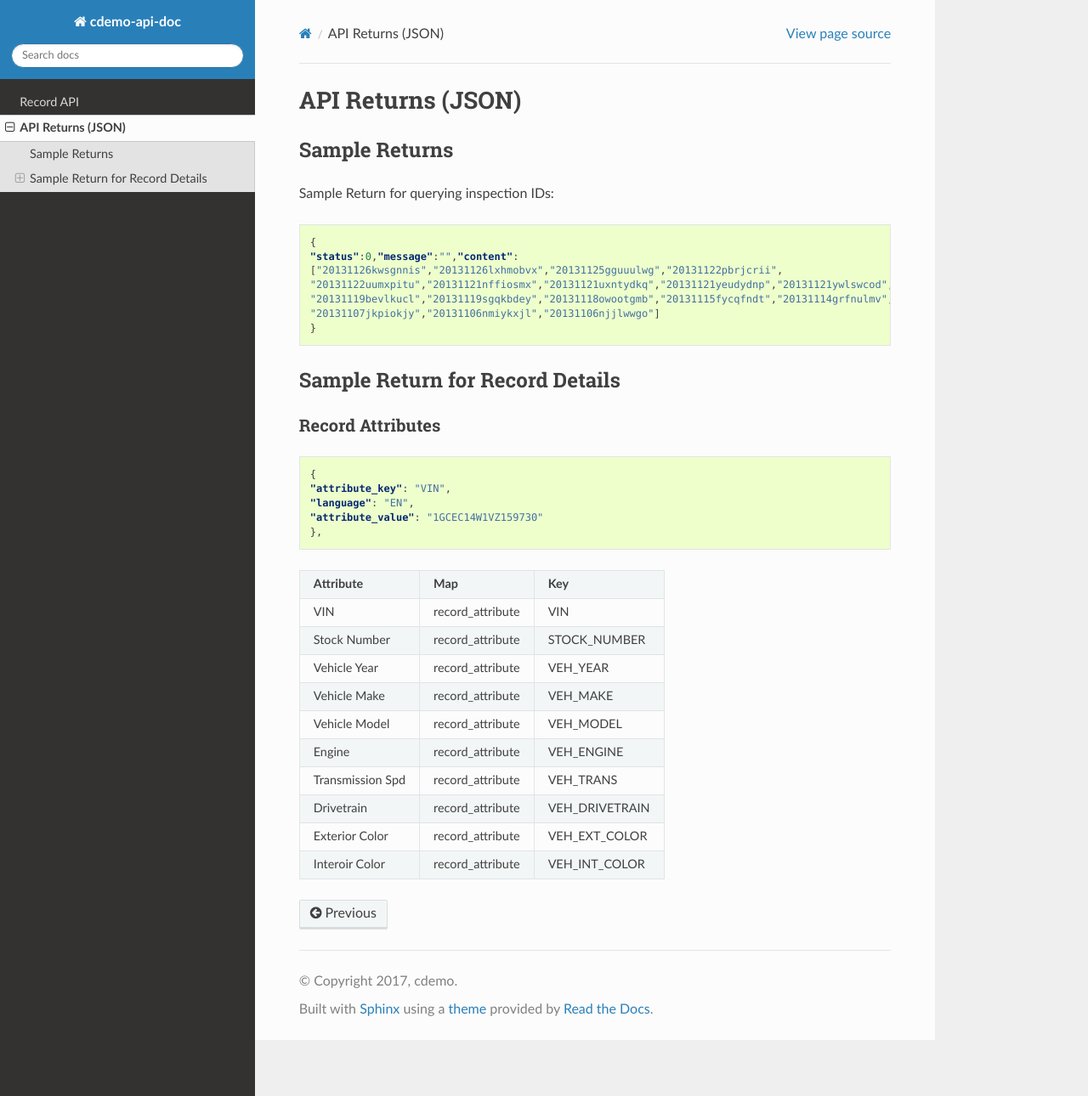
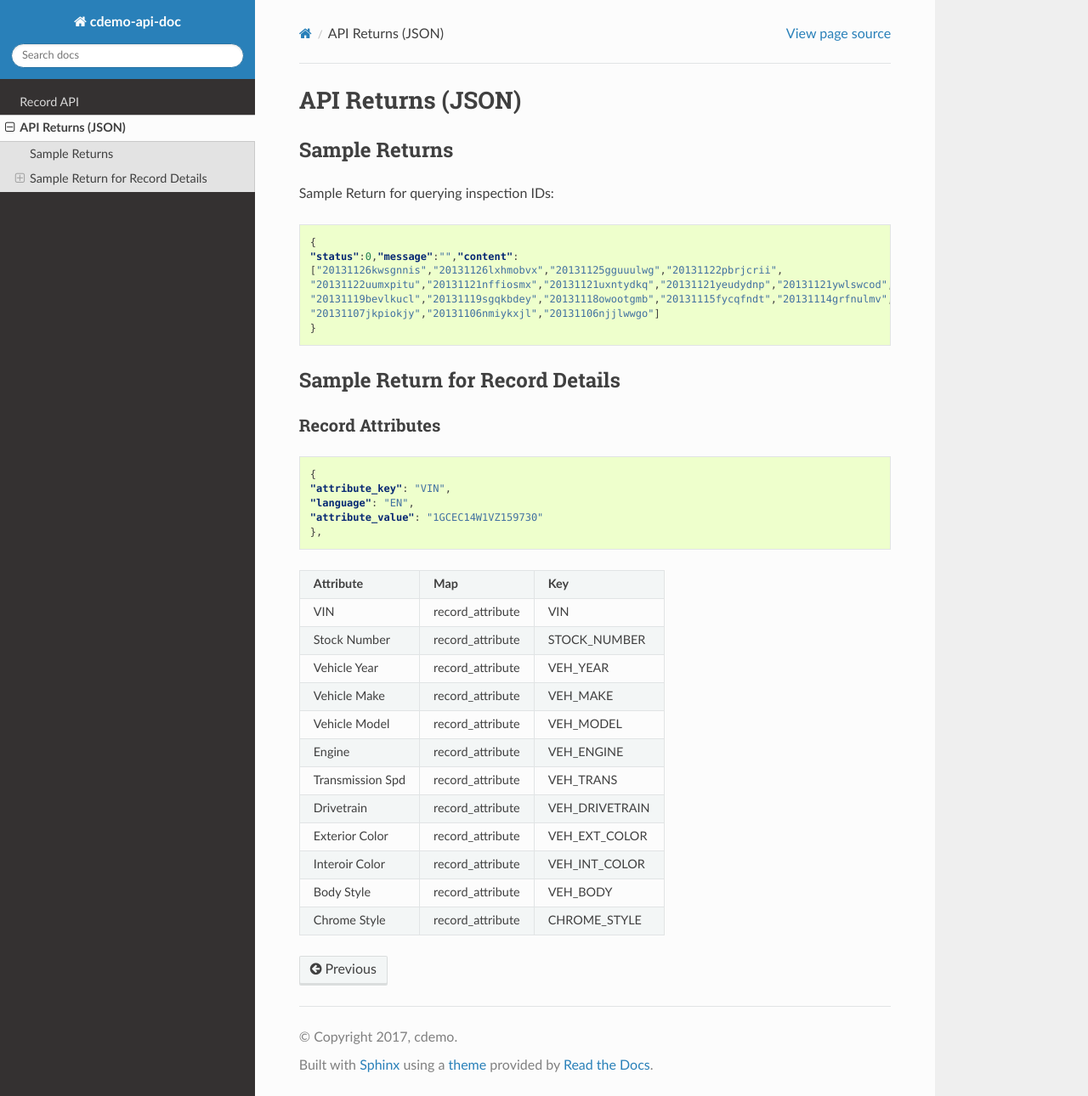
Before and after one commit to cdemomobilesolutions/apidoc, a Sphinx documentation site: the page built from source/api_returns.rst, in a window 1280 px wide and 1290 px high. Shown: the whole window at 85% size. Built offline with Sphinx 7.4.7 and the Read the Docs theme 2.0.0, drawn with Linux system fonts in a browser that asks for light colours.

Commit message:
table test

```diff
--- a/source/api_returns.rst
+++ b/source/api_returns.rst
@@ -58,3 +58,7 @@ Record Attributes
 +---------------------+-------------------------------+-------------------------------+
 | Interoir Color      | record_attribute              | VEH_INT_COLOR                 |
 +---------------------+-------------------------------+-------------------------------+
+| Body Style          | record_attribute              | VEH_BODY                      |
++---------------------+-------------------------------+-------------------------------+
+| Chrome Style        | record_attribute              | CHROME_STYLE                  |
++---------------------+-------------------------------+-------------------------------+
```
